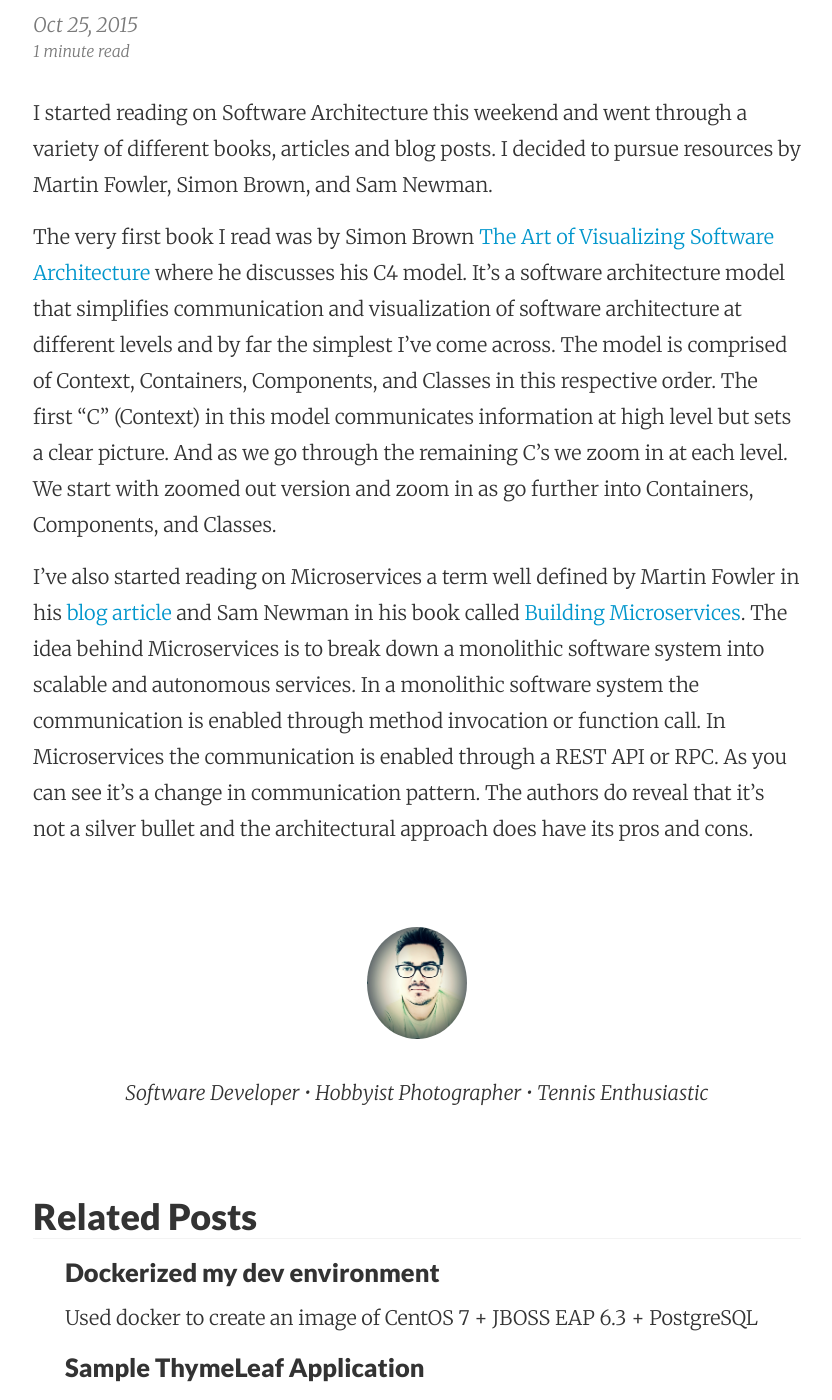
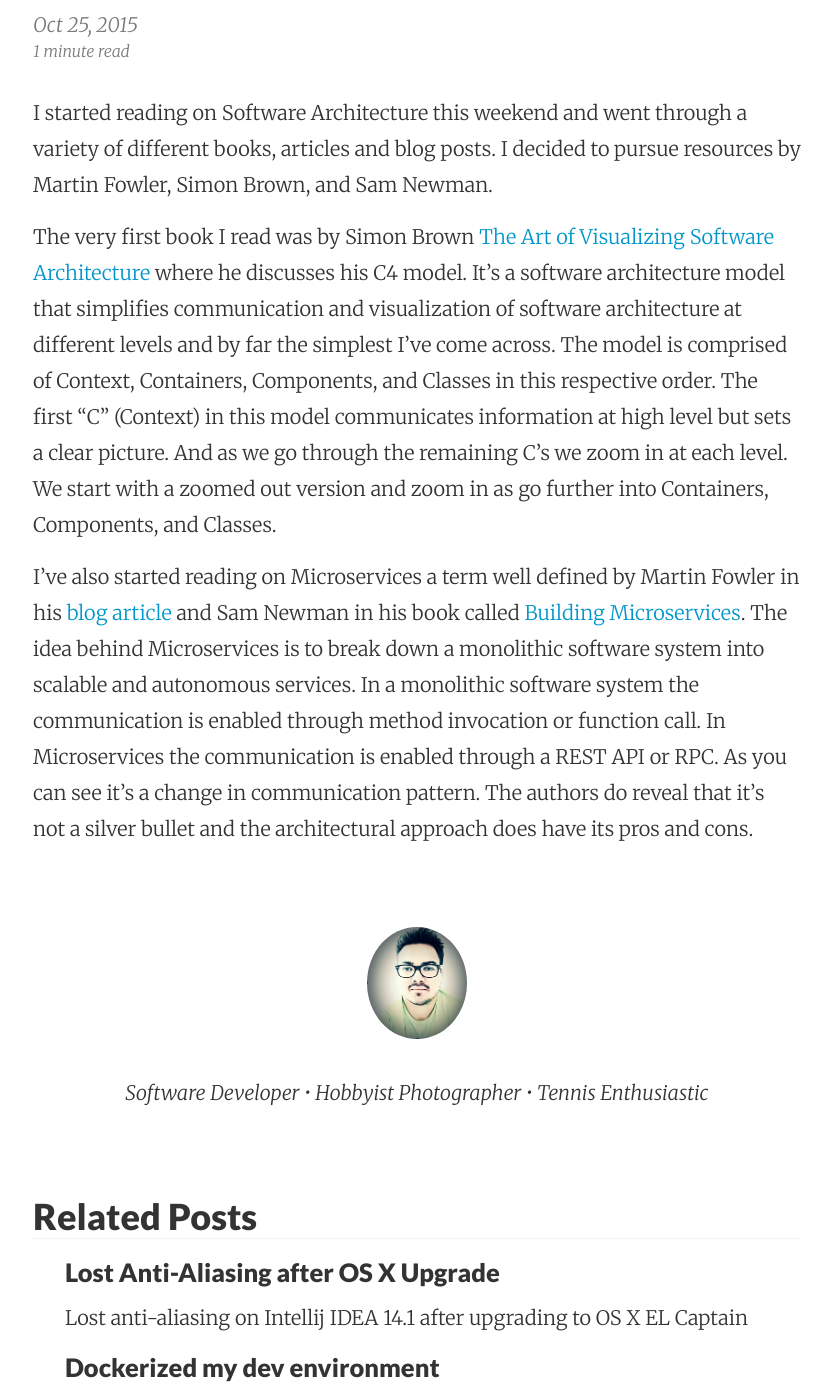
Before and after one commit to cointify/cointify.github.io, a Jekyll site: the page built from _posts/2015-10-25-software-arch.md, in a window 1280 px wide and 1400 px high, scrolled down 304 px. Shown: the whole window, without its empty margins (223-1055 px from the left). Built offline with Jekyll 4.4.1, drawn with Linux system fonts in a browser that asks for light colours; Markdown is read by kramdown in place of the engine named in the settings.

Commit message:
IntelliJ IDEA post

```diff
--- a/_posts/2015-10-25-software-arch.md
+++ b/_posts/2015-10-25-software-arch.md
@@ -8,6 +8,6 @@ categories: architecture
 
 I started reading on Software Architecture this weekend and went through a variety of different books, articles and blog posts. I decided to pursue  resources by Martin Fowler, Simon Brown, and Sam Newman.
 
-The very first book I read was by Simon Brown [The Art of Visualizing Software Architecture](https://leanpub.com/visualising-software-architecture/) where he discusses his C4 model. It's a software architecture model that simplifies communication and visualization of software architecture at different levels and by far the simplest I've come across. The model is comprised of Context, Containers, Components, and Classes in this respective order. The first "C" (Context) in this model communicates information at high level but sets a clear picture. And as we go through the remaining C's we zoom in at each level. We start with zoomed out version and zoom in as go further into Containers, Components, and Classes.
+The very first book I read was by Simon Brown [The Art of Visualizing Software Architecture](https://leanpub.com/visualising-software-architecture/) where he discusses his C4 model. It's a software architecture model that simplifies communication and visualization of software architecture at different levels and by far the simplest I've come across. The model is comprised of Context, Containers, Components, and Classes in this respective order. The first "C" (Context) in this model communicates information at high level but sets a clear picture. And as we go through the remaining C's we zoom in at each level. We start with a zoomed out version and zoom in as go further into Containers, Components, and Classes.
 
 I've also started reading on Microservices a term well defined by Martin Fowler in his [blog article](http://martinfowler.com/articles/microservices.html) and Sam Newman in his book called [Building Microservices](http://shop.oreilly.com/product/0636920033158.do). The idea behind Microservices is to break down a monolithic software system into scalable and autonomous services. In a monolithic software system the communication is enabled through method invocation or function call. In Microservices the communication is enabled through a REST API or RPC. As you can see it's a change in communication pattern. The authors do reveal that it's not a silver bullet and the architectural approach does have its pros and cons.
--- /dev/null
+++ b/_posts/2015-10-26-intellij-anti-aliasing.md
@@ -0,0 +1,9 @@
+---
+layout:     post
+title:      Lost Anti-Aliasing after OS X Upgrade
+date:       2015-10-26 12:00:00
+summary:    Lost anti-aliasing on Intellij IDEA 14.1 after upgrading to OS X EL Captain
+categories: solution
+---
+
+I ran into a weird issue where font inside my IntelliJ IDEA 14.1 lost its anti-aliasing feature after upgrading the underlying Mac OS to OS X EL Captain. The solution to that problem is to simply install legacy Java 6 runtime available at [this](https://support.apple.com/kb/DL1572?locale=en_US) link.
```
